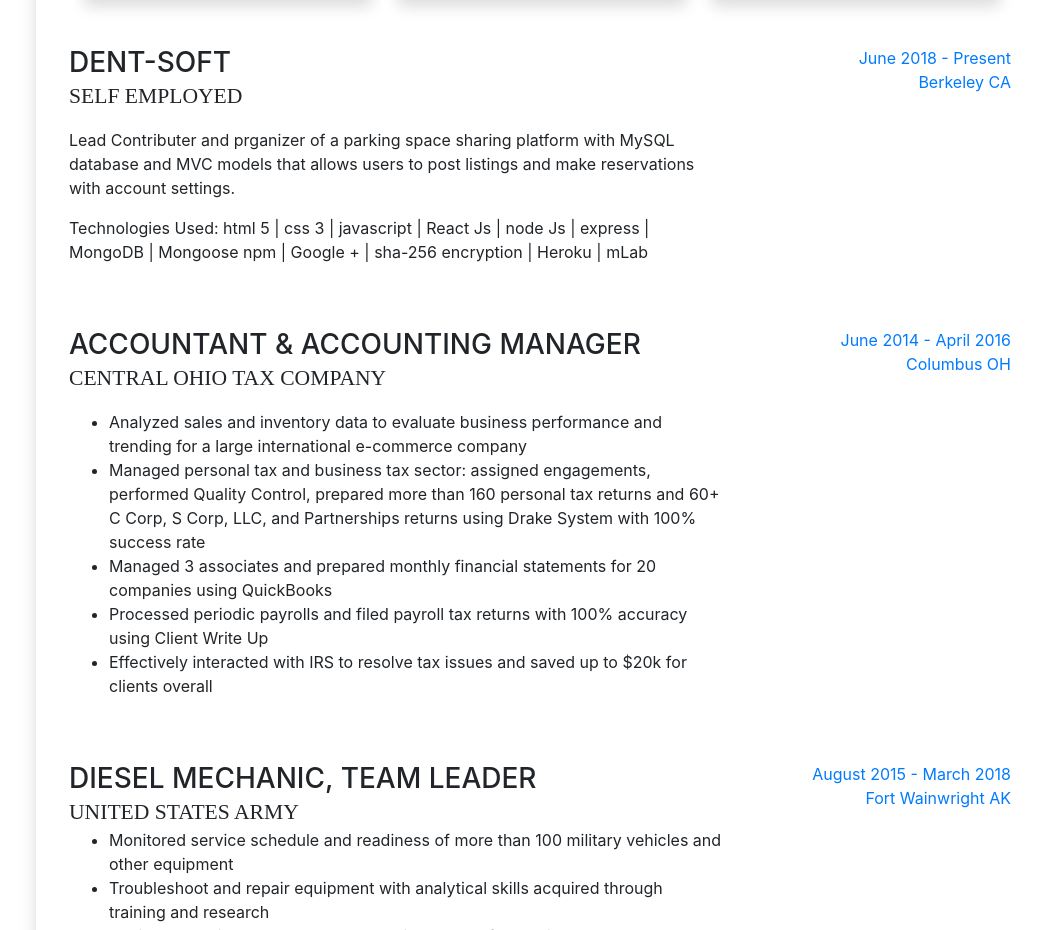
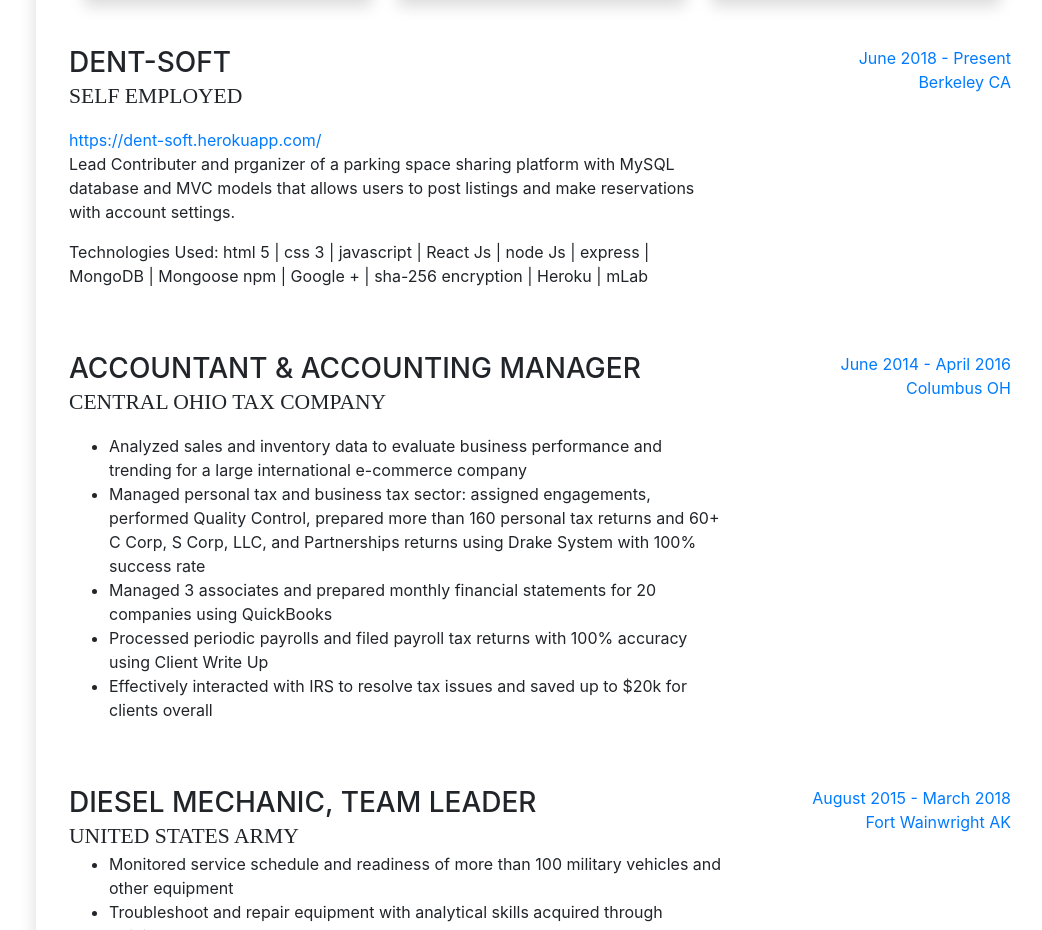
Before and after one commit to Barneybean/Barneybean.github.io, a website with bundled scripts: page index.html in a window 1280 px wide. Shown: the part 1448-2378 px from the top of the page, without its empty margins (236-1278 px from the left). Built offline with nearby package versions, Linux system fonts and the light colour scheme; a web font is replaced by a local one.

Commit message:
add dent-soft link

```diff
--- a/index.html
+++ b/index.html
@@ -148,7 +148,7 @@
           </div>
           <div class="col-md-4">
             <div class="card shadow p-0 mb-5 bg-white rounded" style="width: 18rem;">
-              <a href="https://github.com/Barneybean/dent-soft/" target="_blank">
+              <a href="https://dent-soft.herokuapp.com/" target="_blank">
                 <img class="card-img-top" style="height: 10rem" src="./img/dentsoft.png" alt="Developing Coming Soon..">
               </a>
               <div class="card-body" style="height: 350px; overflow: auto">
@@ -171,6 +171,9 @@
             <div class="resume-content mr-auto">
               <h3 class="mb-0">Dent-Soft</h3>
               <div class="subheading mb-3">Self Employed</div>
+              <a href="https://dent-soft.herokuapp.com/" target="_blank">
+                https://dent-soft.herokuapp.com/
+              </a>
               <p>Lead Contributer and prganizer of a parking space sharing platform with MySQL database and MVC models that
                 allows users to post listings and make reservations with account settings.
               </p>
```
Also changed, not shown: 1 other file.
